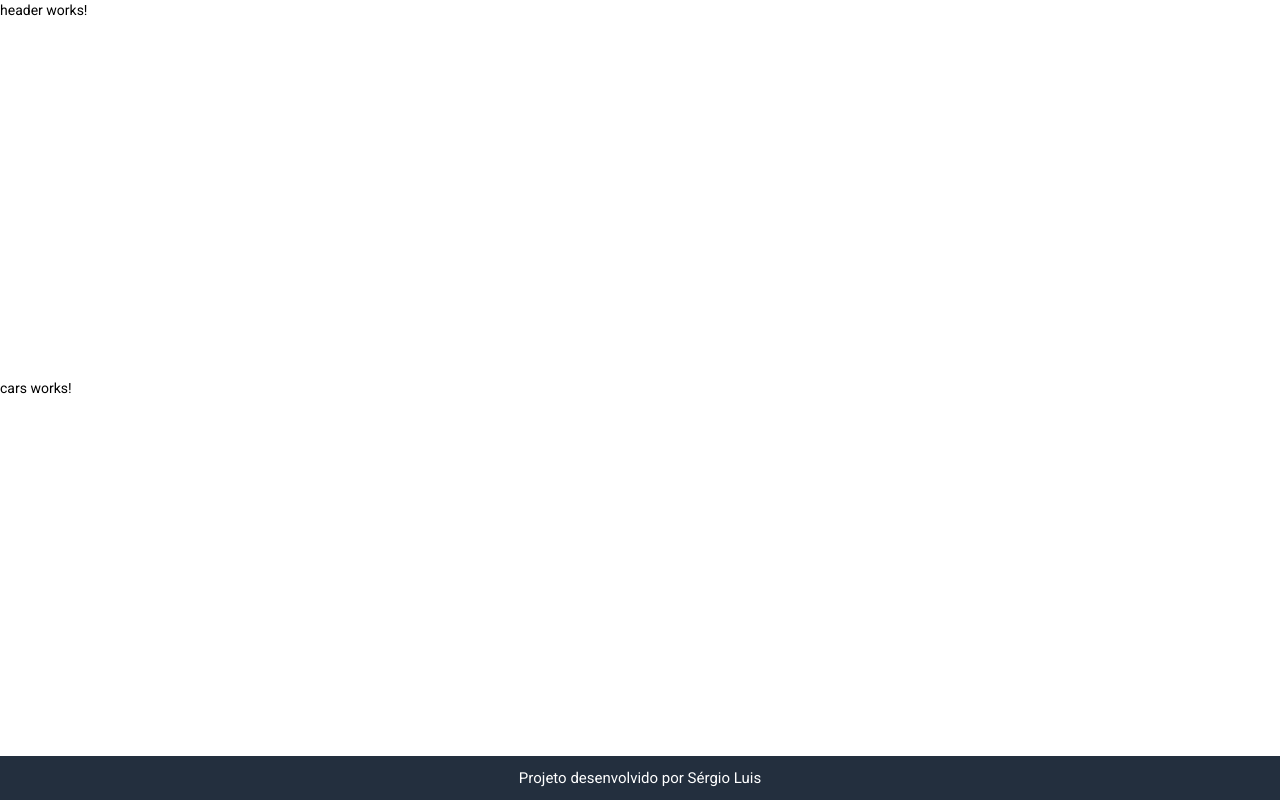
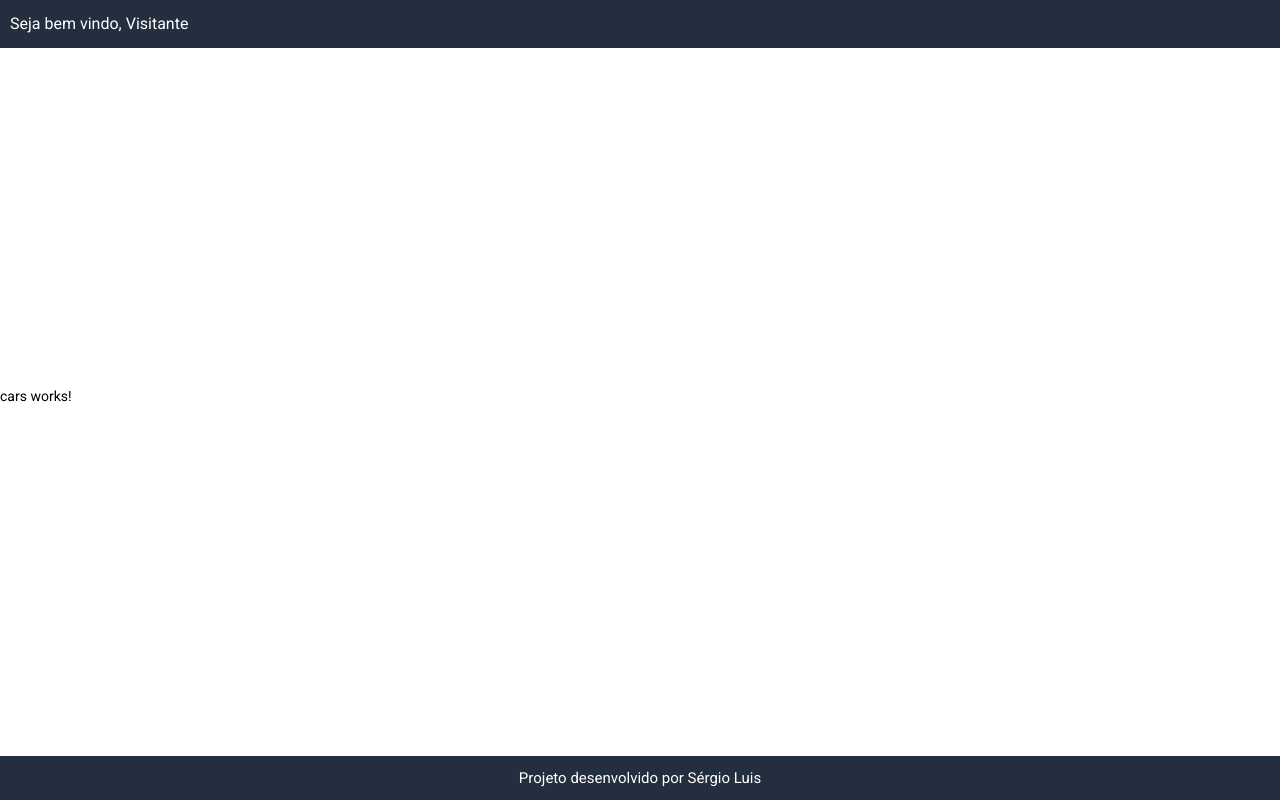
Before and after one commit to sergiolclem/Infosistemas, an Angular app in the folder frontend/: page / in a window 1280 px wide. Built offline with nearby package versions, Linux system fonts and the light colour scheme.

Commit message:
desenv header

```diff
--- a/frontend/src/app/shared/header/header.component.css
+++ b/frontend/src/app/shared/header/header.component.css
@@ -0,0 +1,10 @@
+.header{
+    display: flex;
+    background-color: #232F3E;
+    color: #ffffff;
+    font-family: sans-serif;
+}
+
+h3{
+    margin: 10px
+}
--- a/frontend/src/app/shared/header/header.component.html
+++ b/frontend/src/app/shared/header/header.component.html
@@ -1 +1,3 @@
-<p>header works!</p>
+<div class="header">
+    <h3>Seja bem vindo, {{ user }}</h3>
+</div>
--- a/frontend/src/app/shared/header/header.component.ts
+++ b/frontend/src/app/shared/header/header.component.ts
@@ -7,6 +7,8 @@ import { Component, OnInit } from '@angular/core';
 })
 export class HeaderComponent implements OnInit {
 
+  public user: string = "Visitante";
+
   constructor() { }
 
   ngOnInit(): void {
```
